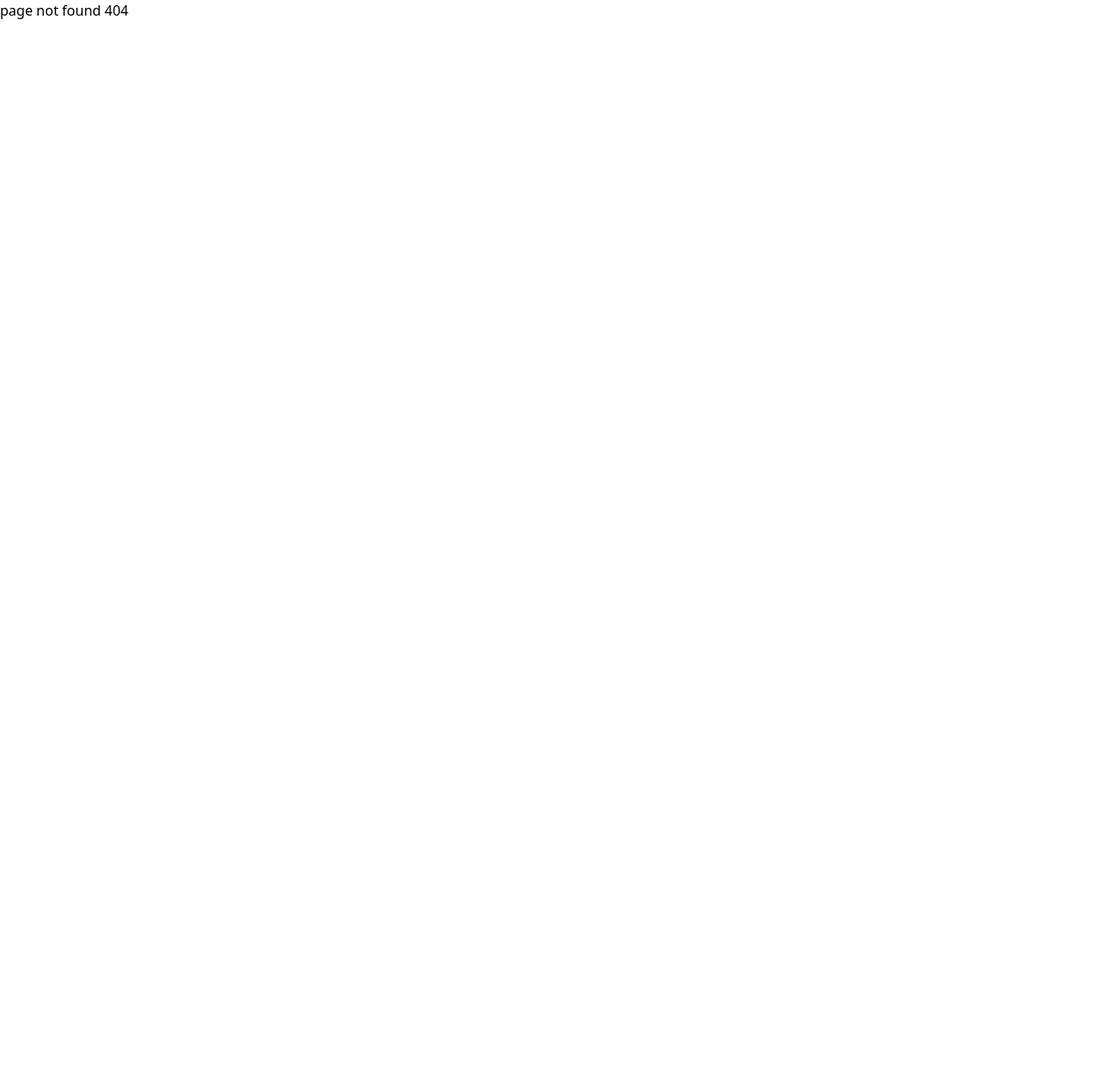
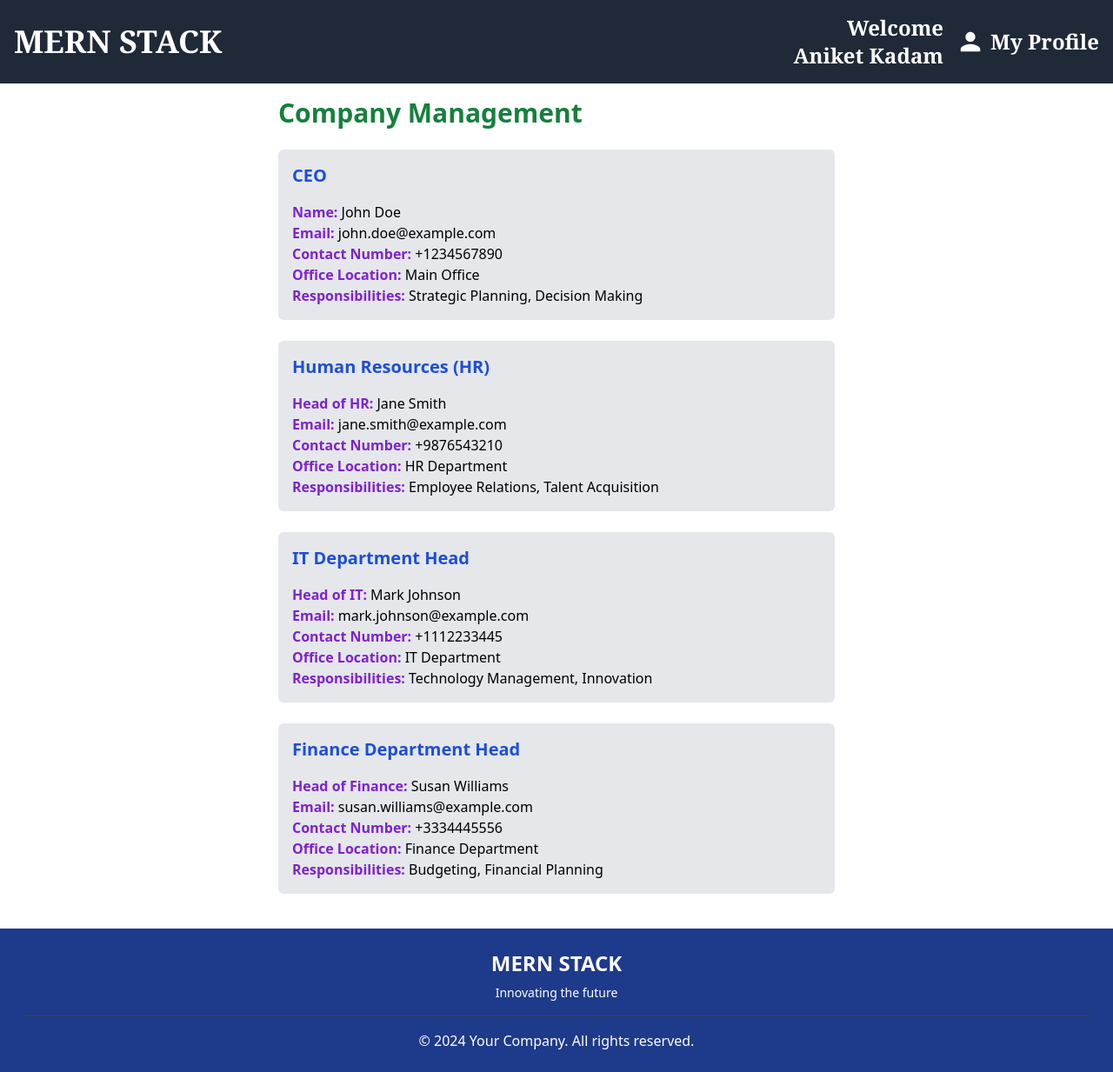
Before and after one commit to aniket2727/Employee-Portal, a React (Create React App) app in the folder client/: page /company-management in a window 1280 px wide. Before the commit this address had no page. Shown: the whole page at 87% size. Before the commit the page ends 800 px from the top, so only its background shows below. Built offline with nearby package versions, Linux system fonts and the light colour scheme.

Commit message:
add footer

```diff
--- a/client/src/App.js
+++ b/client/src/App.js
@@ -9,6 +9,8 @@ import CompanyProjectscomponets from './Componets/CompanyProjectsComponets/Compa
 import OrganizationComponets from './Componets/OrganizationsInfo/OrganizationComponets';
 import MyCompanyprojects from './Componets/MyprojectsComponets/MyCompanyprojects';
 import UpcommigprojectComponets from './Componets/Upcommingprojects/UpcommigprojectComponets';
+import CompanyManagementComponents from './Componets/Companymanagement/CompanymanagementComponets';
+import FooterComponents from './Componets/Footer/Footercoponets';
 function App() {
   return (
     <div>
@@ -22,11 +24,13 @@ function App() {
           <Route path="/employee-search" element={<EmployeeSearchcomponets/>} />
           <Route path="/company-project" element={<CompanyProjectscomponets/>} />
           <Route path="/company-project-upcommming" element={<UpcommigprojectComponets/>} />
+          <Route path="/company-management" element={<CompanyManagementComponents/>} />
           <Route path="/orgaziation" element={<OrganizationComponets/>} />
           <Route path="/" element={<Navigate to="/login" />} />
           <Route path="*" element={<div>page not found 404</div>} />
         </Routes>
       </BrowserRouter>
+      <FooterComponents/>
     </div>
   );
 }
--- /dev/null
+++ b/client/src/Componets/Companymanagement/CompanymanagementComponets.js
@@ -0,0 +1,56 @@
+import React from 'react';
+import HeaderComponets from '../header/HeaderComponets';
+const CompanyManagementComponents = () => {
+    return (
+        <>
+            <HeaderComponets />
+            <div className="mx-auto max-w-2xl p-4">
+                <h1 className="text-3xl font-bold mb-6 text-green-700">Company Management</h1>
+
+                {/* CEO details */}
+                <div className="bg-gray-200 p-4 rounded-md mb-6">
+                    <h2 className="text-xl font-semibold mb-4 text-blue-700">CEO</h2>
+                    <p><span className="font-bold text-purple-700">Name:</span> John Doe</p>
+                    <p><span className="font-bold text-purple-700">Email:</span> john.doe@example.com</p>
+                    <p><span className="font-bold text-purple-700">Contact Number:</span> +1234567890</p>
+                    <p><span className="font-bold text-purple-700">Office Location:</span> Main Office</p>
+                    <p><span className="font-bold text-purple-700">Responsibilities:</span> Strategic Planning, Decision Making</p>
+                </div>
+
+                {/* HR details */}
+                <div className="bg-gray-200 p-4 rounded-md mb-6">
+                    <h2 className="text-xl font-semibold mb-4 text-blue-700">Human Resources (HR)</h2>
+                    <p><span className="font-bold text-purple-700">Head of HR:</span> Jane Smith</p>
+                    <p><span className="font-bold text-purple-700">Email:</span> jane.smith@example.com</p>
+                    <p><span className="font-bold text-purple-700">Contact Number:</span> +9876543210</p>
+                    <p><span className="font-bold text-purple-700">Office Location:</span> HR Department</p>
+                    <p><span className="font-bold text-purple-700">Responsibilities:</span> Employee Relations, Talent Acquisition</p>
+                </div>
+
+                {/* IT Department Head details */}
+                <div className="bg-gray-200 p-4 rounded-md mb-6">
+                    <h2 className="text-xl font-semibold mb-4 text-blue-700">IT Department Head</h2>
+                    <p><span className="font-bold text-purple-700">Head of IT:</span> Mark Johnson</p>
+                    <p><span className="font-bold text-purple-700">Email:</span> mark.johnson@example.com</p>
+                    <p><span className="font-bold text-purple-700">Contact Number:</span> +1112233445</p>
+                    <p><span className="font-bold text-purple-700">Office Location:</span> IT Department</p>
+                    <p><span className="font-bold text-purple-700">Responsibilities:</span> Technology Management, Innovation</p>
+                </div>
+
+                {/* Finance Department Head details */}
+                <div className="bg-gray-200 p-4 rounded-md mb-6">
+                    <h2 className="text-xl font-semibold mb-4 text-blue-700">Finance Department Head</h2>
+                    <p><span className="font-bold text-purple-700">Head of Finance:</span> Susan Williams</p>
+                    <p><span className="font-bold text-purple-700">Email:</span> susan.williams@example.com</p>
+                    <p><span className="font-bold text-purple-700">Contact Number:</span> +3334445556</p>
+                    <p><span className="font-bold text-purple-700">Office Location:</span> Finance Department</p>
+                    <p><span className="font-bold text-purple-700">Responsibilities:</span> Budgeting, Financial Planning</p>
+                </div>
+
+                {/* Add more management details as needed */}
+            </div>
+        </>
+    );
+}
+
+export default CompanyManagementComponents;
--- /dev/null
+++ b/client/src/Componets/Footer/Footercoponets.js
@@ -0,0 +1,17 @@
+import React from 'react';
+
+const FooterComponents = () => {
+  return (
+    <footer className="bg-blue-900 text-white p-6 text-center">
+      <div className="container mx-auto">
+        <h3 className="text-2xl font-bold mb-2">MERN STACK</h3>
+        <p className="text-sm">Innovating the future</p>
+      </div>
+      <div className="mt-4 border-t border-gray-700 pt-4">
+        &copy; 2024 Your Company. All rights reserved.
+      </div>
+    </footer>
+  );
+}
+
+export default FooterComponents;
--- a/client/src/Componets/Upcommingprojects/UpcommigprojectComponets.js
+++ b/client/src/Componets/Upcommingprojects/UpcommigprojectComponets.js
@@ -1,5 +1,6 @@
 import React from 'react';
 import HeaderComponets from '../header/HeaderComponets';
+
 const UpcomingProjectComponents = () => {
   return (
     <>
```
